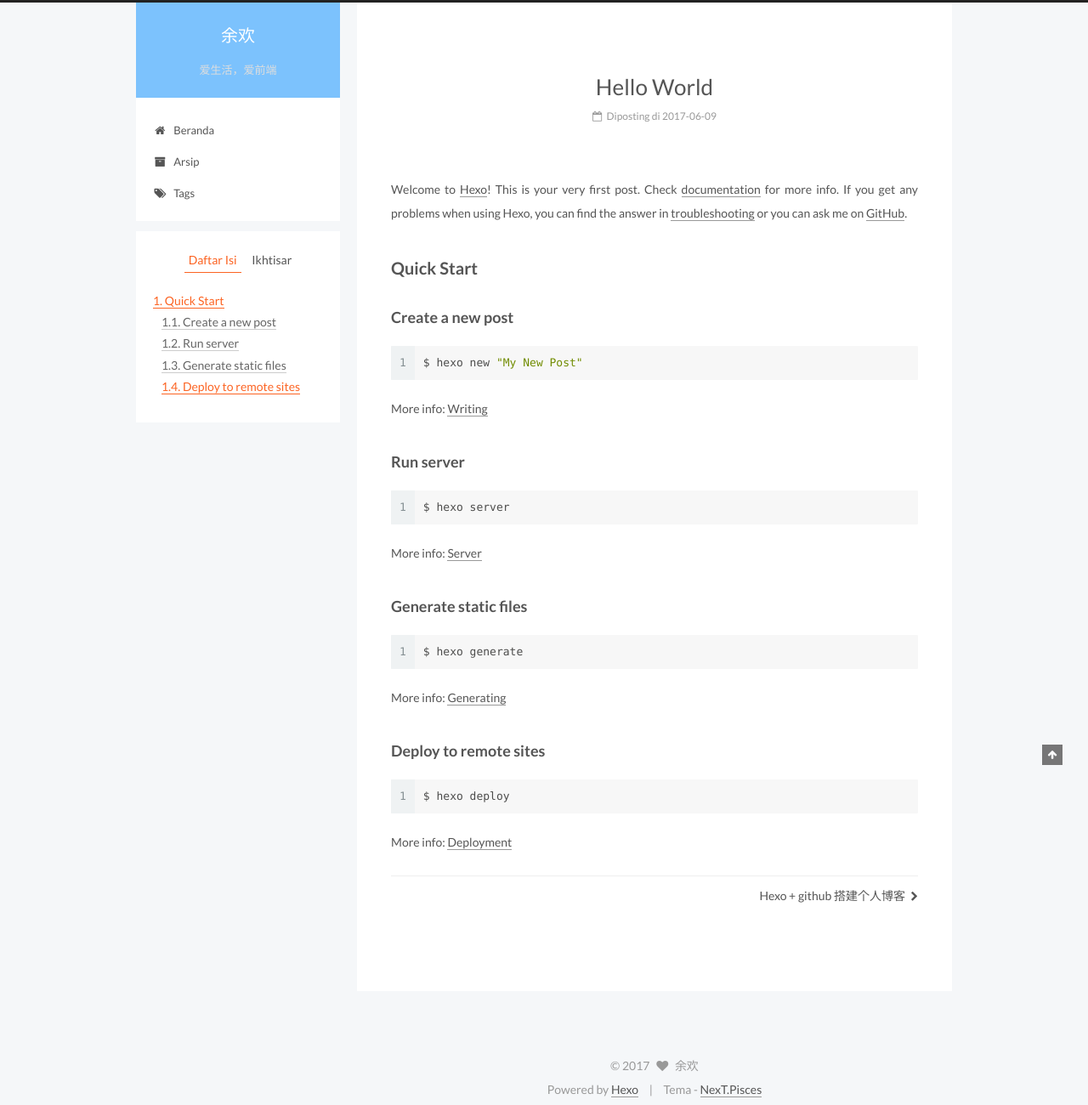
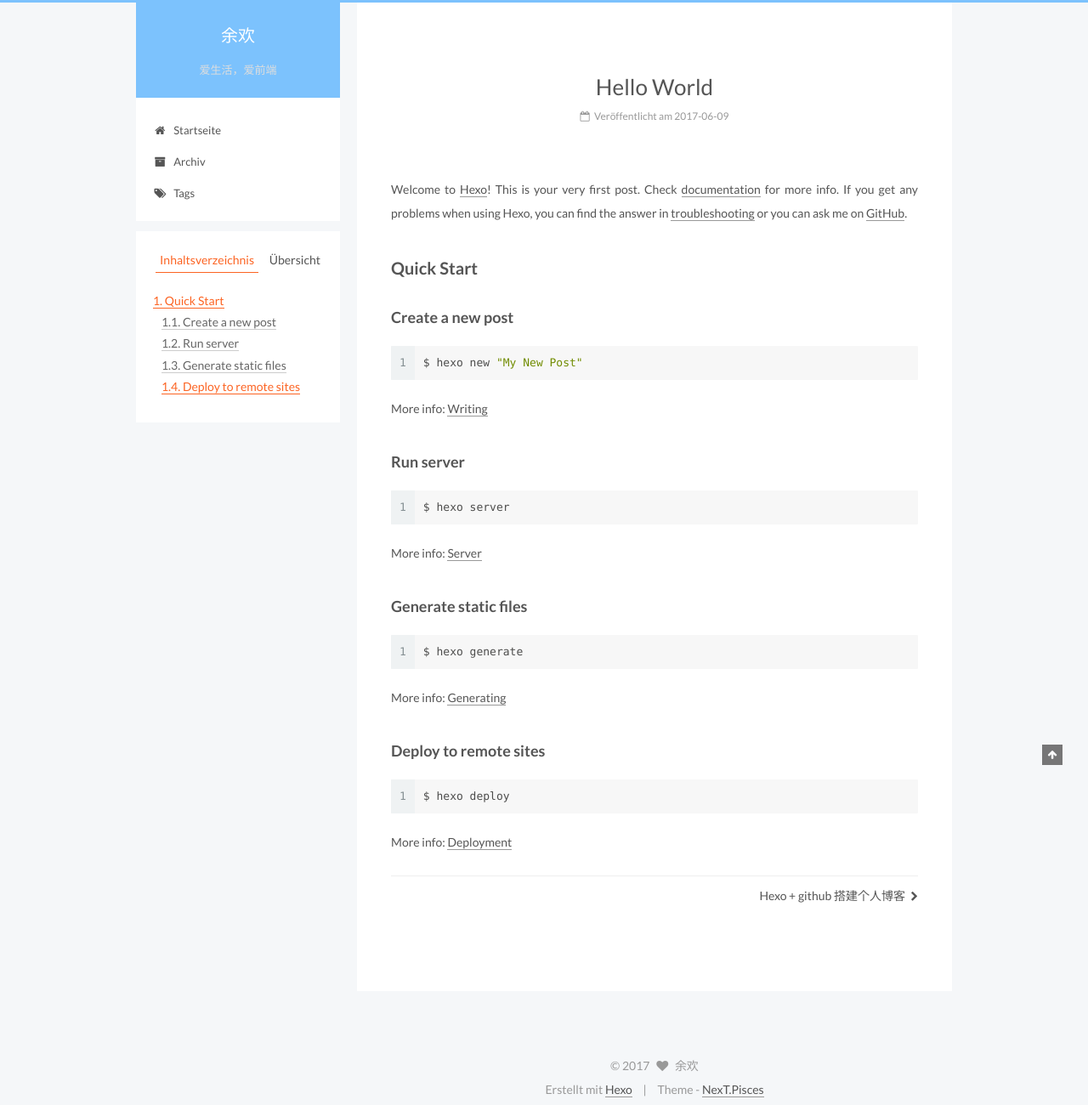
Before and after one commit to xyeig/xyeig.github.io, a plain HTML site: page 2017/06/09/hello-world/index.html in a window 1280 px wide. Shown: the whole page at 85% size. Drawn offline with Linux system fonts and the light colour scheme.

Commit message:
Site updated: 2017-06-09 14:23:08

```diff
--- a/2017/06/09/hello-world/index.html
+++ b/2017/06/09/hello-world/index.html
@@ -116,7 +116,7 @@
     motion: true,
     duoshuo: {
       userId: '0',
-      author: 'Penulis'
+      author: 'Author'
     },
     algolia: {
       applicationID: '',
@@ -203,7 +203,7 @@
 
               <i class="menu-item-icon fa fa-fw fa-home"></i> <br />
 
-            Beranda
+            Startseite
           </a>
         </li>
 
@@ -213,7 +213,7 @@
 
               <i class="menu-item-icon fa fa-fw fa-archive"></i> <br />
 
-            Arsip
+            Archiv
           </a>
         </li>
 
@@ -283,7 +283,7 @@
                 <i class="fa fa-calendar-o"></i>
               </span>
 
-                <span class="post-meta-item-text">Diposting di</span>
+                <span class="post-meta-item-text">Veröffentlicht am</span>
 
               <time title="Post created" itemprop="dateCreated datePublished" datetime="2017-06-09T09:17:35+08:00">
                 2017-06-09
@@ -422,10 +422,10 @@
 
         <ul class="sidebar-nav motion-element">
           <li class="sidebar-nav-toc sidebar-nav-active" data-target="post-toc-wrap" >
-            Daftar Isi
+            Inhaltsverzeichnis
           </li>
           <li class="sidebar-nav-overview" data-target="site-overview">
-            Ikhtisar
+            Übersicht
           </li>
         </ul>
 
@@ -446,7 +446,7 @@
             <div class="site-state-item site-state-posts">
               <a href="/archives/">
                 <span class="site-state-item-count">2</span>
-                <span class="site-state-item-name">posting</span>
+                <span class="site-state-item-name">Artikel</span>
               </a>
             </div>
 
@@ -516,11 +516,11 @@
 
 
 <div class="powered-by">
-  Powered by <a class="theme-link" href="https://hexo.io">Hexo</a>
+  Erstellt mit  <a class="theme-link" href="https://hexo.io">Hexo</a>
 </div>
 
 <div class="theme-info">
-  Tema -
+  Theme -
   <a class="theme-link" href="https://github.com/iissnan/hexo-theme-next">
     NexT.Pisces
   </a>
--- a/css/main.css
+++ b/css/main.css
@@ -1678,7 +1678,7 @@ pre .javascript .function {
   width: 4px;
   height: 4px;
   border-radius: 50%;
-  background: #042486;
+  background: #ffff17;
 }
 .links-of-blogroll {
   font-size: 13px;
@@ -2852,6 +2852,7 @@ pre .javascript .function {
     text-align: justify;
   }
 }
-.site-meta {
+.site-meta,
+.headband {
   background: #7cc2fd;
 }
```
Also changed, not shown: 2017/06/09/myblog/index.html (+9 -9 lines), archives/2017/06/index.html (+8 -8 lines), archives/2017/index.html (+8 -8 lines), archives/index.html (+8 -8 lines), index.html (+8 -8 lines).
